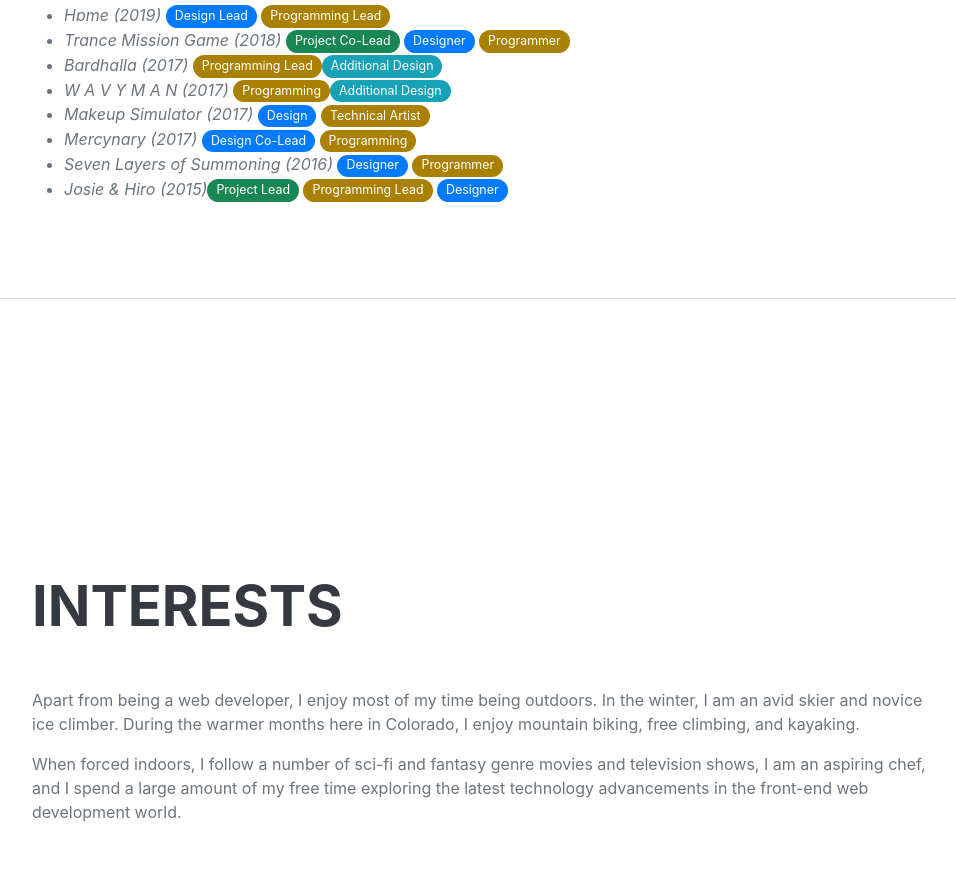
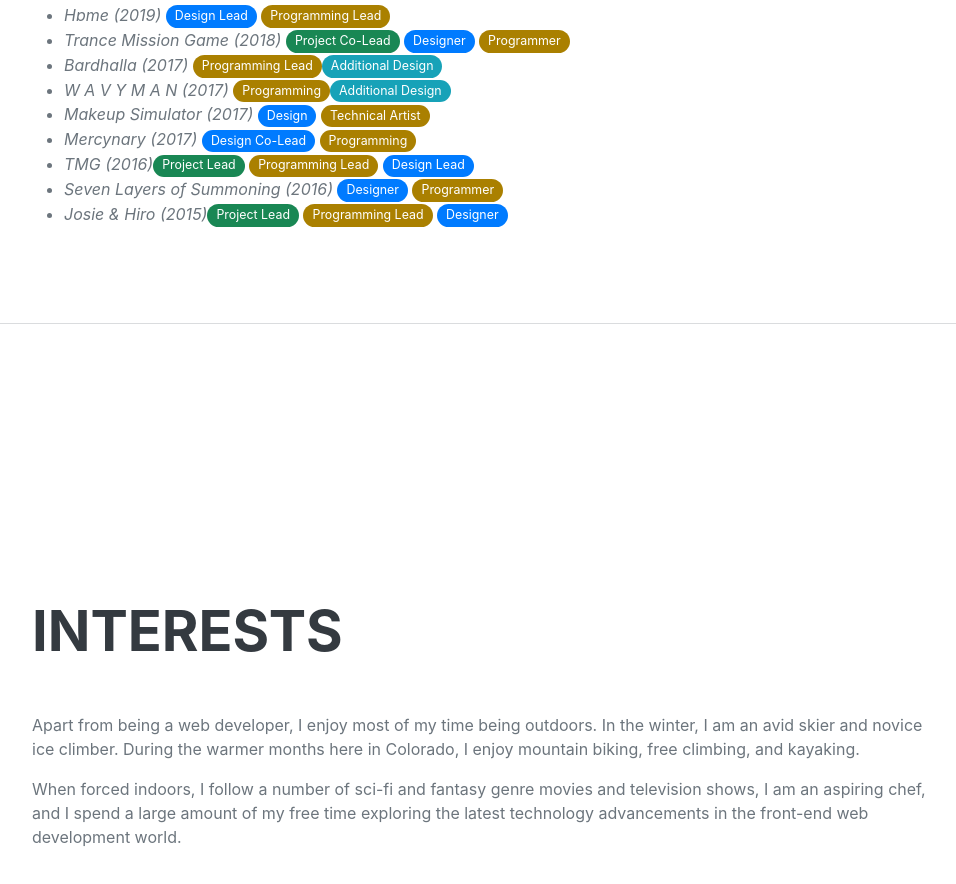
Before and after one commit to VapaaLassi/portfolio, a plain HTML site: page index.html in a window 1280 px wide. Shown: the part 3486-4370 px from the top of the page, without its empty margins (288-1244 px from the left). Drawn offline with nearby package versions, Linux system fonts and the light colour scheme; a web font is replaced by a local one.

Commit message:
Added TMG to the game list.

```diff
--- a/index.html
+++ b/index.html
@@ -153,6 +153,7 @@
                         <li class="list-item"><i>W A V Y M A N (2017)</i> <div class="tag tag-yellow">Programming</div><div class="tag tag-light-blue">Additional Design</div></li>
                         <li class="list-item"><i>Makeup Simulator (2017)</i> <div class="tag tag-blue">Design</div> <div class="tag tag-yellow">Technical Artist</div></li>
                         <li class="list-item"><i>Mercynary (2017)</i> <div class="tag tag-blue">Design Co-Lead</div> <div class="tag tag-yellow">Programming</div></li>
+                        <li class="list-item"><i>TMG (2016)</i><div class="tag">Project Lead</div> <div class="tag tag-yellow">Programming Lead</div> <div class="tag tag-blue">Design Lead</div></li>
                         <li class="list-item"><i>Seven Layers of Summoning (2016)</i> <div class="tag tag-blue">Designer</div> <div class="tag tag-yellow">Programmer</div></li>
                         <li class="list-item"><i>Josie & Hiro (2015)</i><div class="tag">Project Lead</div> <div class="tag tag-yellow">Programming Lead</div> <div class="tag tag-blue">Designer</div></li>
                     </ul>
```
